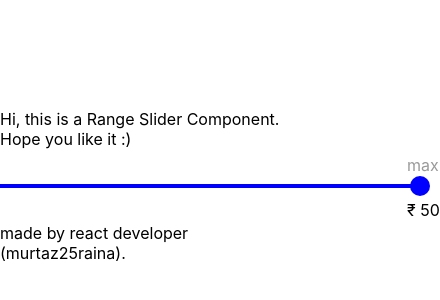
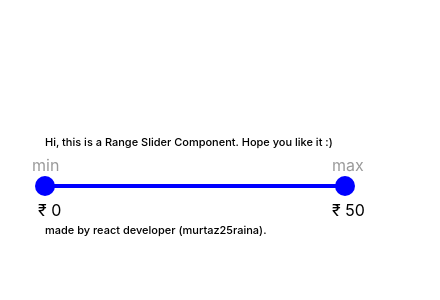
Before and after one commit to murtaz25raina/testingDeploying, a React (Create React App) app: page / in a window 390 px wide. Shown: the part 236-536 px from the top of the page, 440 px wide, since content can reach past the window. Built offline with nearby package versions, Linux system fonts and the light colour scheme.

Commit message:
text added at bottom

```diff
--- a/src/App.css
+++ b/src/App.css
@@ -2,12 +2,27 @@
   display: flex;
   justify-content: center;
   align-items: center;
-  height: 100vh;
+  width: 100%;
+  height: 100%;
   flex-direction: column;
+  margin: auto;
 }
 
-@media only screen and (max-width: 400px) {
-  .App {
+@media only screen and (max-width: 600px) {
+  .topText {
     width: 300px;
+    font-size: 11px;
+    font-weight: 500;
+  }
+  .bottomText {
+    width: 300px;
+    font-size: 11px;
+    font-weight: 500;
   }
 }
+html,
+body,
+#root {
+  width: 100%;
+  height: 100%;
+}
--- a/src/App.js
+++ b/src/App.js
@@ -5,7 +5,7 @@ import "./App.css";
 function App() {
   return (
     <div className="App">
-      <div style={{ marginBottom: "30px" }}>
+      <div className="topText" style={{ marginBottom: "30px" }}>
         Hi, this is a Range Slider Component. Hope you like it :)
       </div>
       <RangeSlider
@@ -18,7 +18,7 @@ function App() {
         outerColor="#c5c3c3"
         valueHandler={(e) => console.log(e)}
       />
-      <div style={{ marginTop: "30px" }}>
+      <div className="bottomText" style={{ marginTop: "30px" }}>
         made by react developer {" (murtaz25raina)"}.
       </div>
     </div>
--- a/src/SliderComponent/index.js
+++ b/src/SliderComponent/index.js
@@ -5,6 +5,9 @@ import styled from "styled-components";
 
 const RangeWrapper = styled.div`
   width: 540px;
+  @media (max-width: 400px) {
+    width: 300px;
+  }
 `;
 
 const BottomDataView = styled.div`
@@ -17,7 +20,7 @@ const TopView = styled.div`
 `;
 const MinBox = styled.span`
   position: absolute;
-  left: ${props => props.left};
+  left: ${(props) => props.left};
   margin-left: -7px;
   top: 7px;
   white-space: nowrap;
@@ -25,7 +28,7 @@ const MinBox = styled.span`
 
 const MaxBox = styled.span`
   position: absolute;
-  left: ${props => props.left};
+  left: ${(props) => props.left};
   margin-left: -13px;
   top: 7px;
   white-space: nowrap;
@@ -33,7 +36,7 @@ const MaxBox = styled.span`
 
 const MinBoxTop = styled.span`
   position: absolute;
-  left: ${props => props.left};
+  left: ${(props) => props.left};
   bottom: 4px;
   color: grey;
   opacity: 0.8;
@@ -42,14 +45,14 @@ const MinBoxTop = styled.span`
 
 const MaxBoxTop = styled.span`
   position: absolute;
-  left: ${props => props.left};
+  left: ${(props) => props.left};
   bottom: 4px;
   color: grey;
   opacity: 0.8;
   margin-left: -13px;
 `;
 
-const RangeSlider = props => {
+const RangeSlider = (props) => {
   const [start, setStart] = useState(props.min);
   const [end, setEnd] = useState(props.max);
   const [startLeft, setStartLeft] = useState(0);
@@ -66,7 +69,7 @@ const RangeSlider = props => {
     setEndLeft(slider2style);
   }, [props, start, end]);
 
-  const onChangeHandler = a => {
+  const onChangeHandler = (a) => {
     setStart(a[0]);
     setEnd(a[1]);
   };
@@ -93,7 +96,7 @@ const RangeSlider = props => {
             height: "20px",
             top: "2px",
             boxShadow: "none",
-            border: "none"
+            border: "none",
           },
           {
             backgroundColor: props.dotColor,
@@ -101,8 +104,8 @@ const RangeSlider = props => {
             height: "20px",
             top: "2px",
             boxShadow: "none",
-            border: "none"
-          }
+            border: "none",
+          },
         ]}
         railStyle={{ backgroundColor: props.outerColor }}
       />
@@ -124,6 +127,6 @@ RangeSlider.defaultProps = {
   dotColor: "blue",
   rangeColor: "blue",
   outerColor: "#c5c3c3",
-  valueHandler: e => console.log(e)
+  valueHandler: (e) => console.log(e),
 };
 export default RangeSlider;
```
